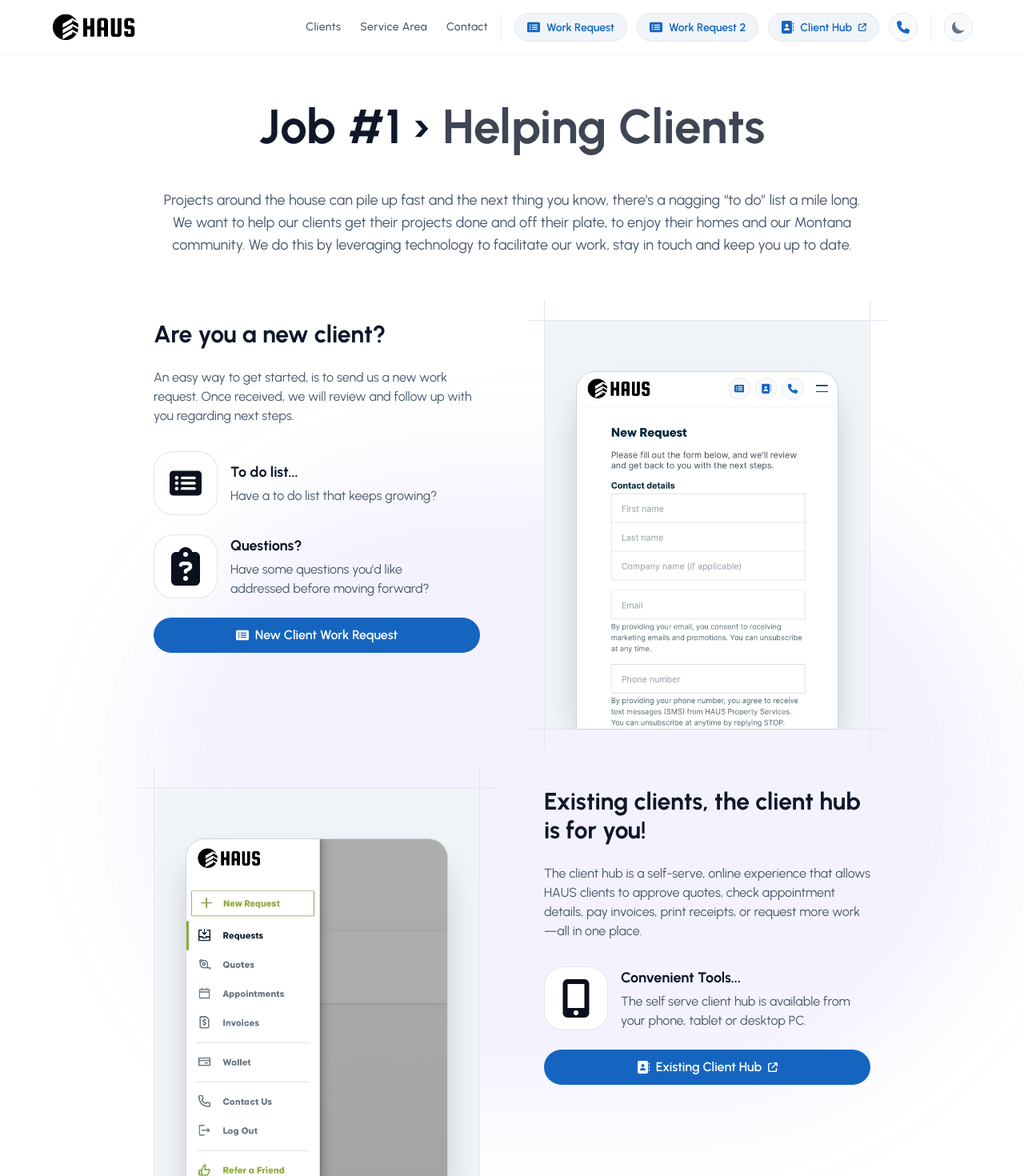
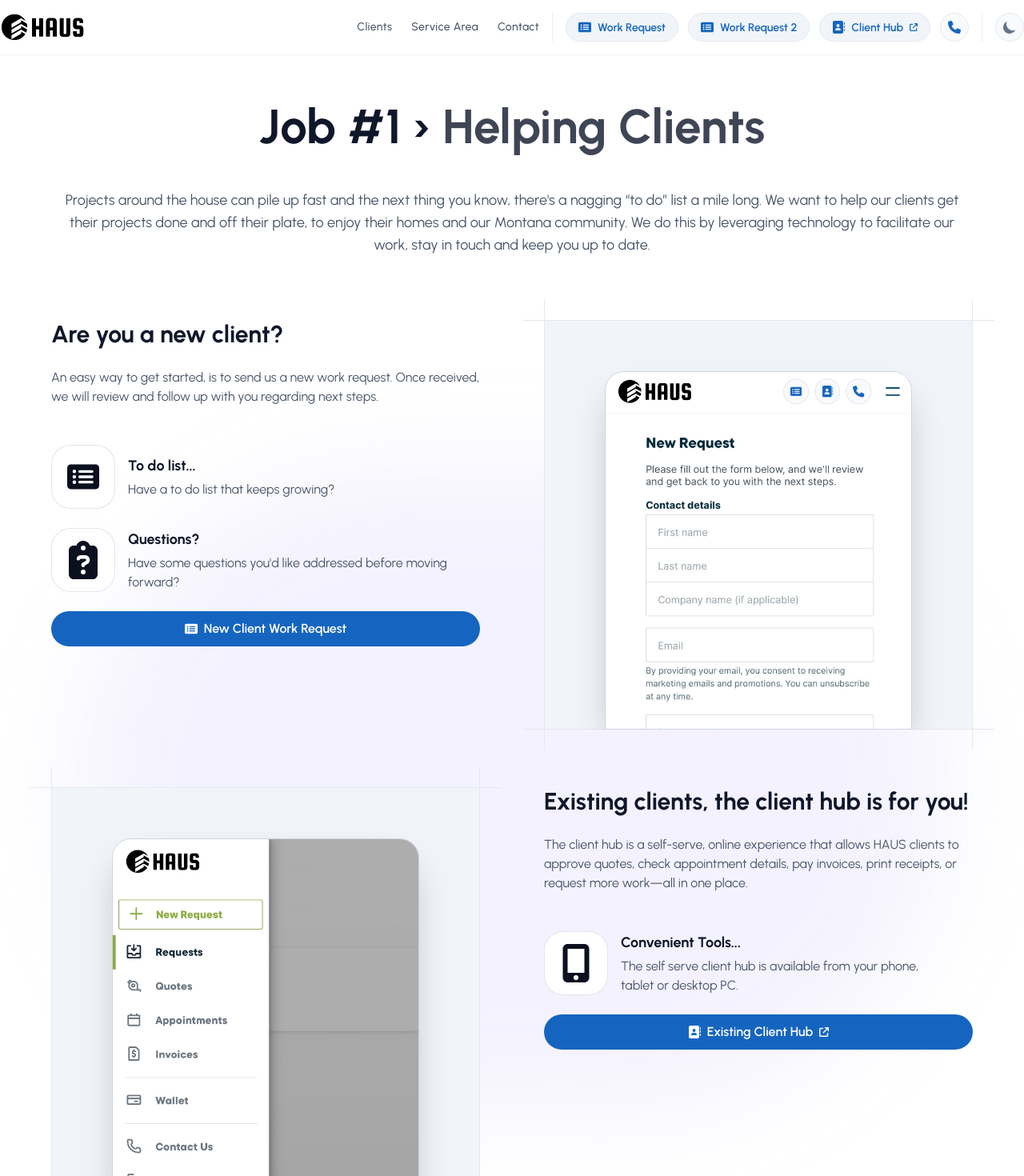
Before and after one commit to ben-v/haus, a React (Vite) app: page /clients in a window 1280 px wide. Shown: the top 1470 px of the page at 80% size. Built offline with nearby package versions, Linux system fonts and the light colour scheme.

Commit message:
Refined spacing

```diff
--- a/src/components/layouts/Footer.tsx
+++ b/src/components/layouts/Footer.tsx
@@ -42,7 +42,7 @@
   return (
     <footer className="border-t border-gray-100 pt-10 pb-8 dark:border-gray-800">
       <div>
-        <div className="m-auto space-y-8 px-4 text-gray-600 dark:text-gray-400 sm:px-12 xl:max-w-6xl xl:px-0">
+        <div className="m-auto space-y-8 px-4 text-gray-600 dark:text-gray-400 sm:px-12 xl:max-w-7xl xl:px-0">
           <div className="grid grid-cols-8 gap-6 md:gap-0">
             <div className="col-span-8 md:col-span-2 lg:col-span-3">
               <div className="flex h-full items-start justify-between gap-6 border-b border-white py-6 dark:border-gray-800 md:flex-col md:items-start md:justify-between md:space-y-6 md:border-none md:py-0">
--- a/src/components/layouts/Header.tsx
+++ b/src/components/layouts/Header.tsx
@@ -58,7 +58,7 @@
   return (
     <header>
       <nav id="navbar" className={`fixed inset-x-0 z-20 w-full border-b border-gray-100 bg-white/80 backdrop-blur dark:border-gray-700/30 dark:bg-gray-900/80 ${isNavbarActive ? 'navbar-active' : ''}`}>
-        <div className="mx-auto px-4 sm:px-12 xl:max-w-6xl xl:px-0">
+        <div className="mx-auto px-4 sm:px-12 xl:max-w-7xl xl:px-0">
           <div className="relative flex flex-wrap items-center justify-between gap-6 lg:gap-0 lg:py-4 app-tooltip-container">
             <div className="relative z-20 flex w-full justify-between md:px-0 lg:w-max">
               <HashLink to="/#" smooth aria-label="HAUS Property Services Logo" className="nav-link flex items-center space-x-2" onClick={closeNavbar}>
--- a/src/components/layouts/PageContainer2.tsx
+++ b/src/components/layouts/PageContainer2.tsx
@@ -42,10 +42,10 @@
         descriptionAlignment={propsWithDefaults.descriptionAlignment}
         />
       <ContentSection>
-        <div className={`relative grid gap-4 md:gap-12 sm:mx-auto sm:max-w-lg lg:max-w-max ${colsClassNames}`}>
+        <div className={`relative grid gap-4 md:gap-6 sm:mx-auto sm:max-w-lg md:max-w-max ${colsClassNames}`}>
           {propsWithDefaults.showContentBackground ? <ContentBackground /> : ""}
           {propsWithDefaults.columnA}
-          {propsWithDefaults.columnB ? <div className="flex flex-col gap-4 md:gap-12">{propsWithDefaults.columnB}</div> : "" }
+          {propsWithDefaults.columnB ? <div className="flex flex-col gap-4 md:gap-6">{propsWithDefaults.columnB}</div> : "" }
         </div>
       </ContentSection>
       </div>
--- a/src/content.css
+++ b/src/content.css
@@ -36,13 +36,14 @@
 
 .page-container .page-standard-width {
     @apply px-4;
-    @apply xl:max-w-5xl;
+    @apply w-full;
+    @apply xl:max-w-7xl;
 }
 
 .page-container .page-wide-width {
     @apply px-4;
     @apply w-full;
-    @apply xl:max-w-6xl;
+    @apply xl:max-w-7xl;
 }
 
 .page-container .page-header-container {
--- a/src/pages/clients/sections/ExistingClientsSection.tsx
+++ b/src/pages/clients/sections/ExistingClientsSection.tsx
@@ -24,22 +24,20 @@
         <ContentSection flexDirection="RTL">
             <div className="flex flex-col gap-4 md:flex-row-reverse">
                 <div className="relative md:w-1/2 md:ml-16">
-                    <div>
+                    <div className="relative flex flex-col gap-6">
                         <CardHeader
                             title="Existing clients, the client hub is for you!"
                             description="The client hub is a self-serve, online experience that allows HAUS clients to approve quotes, check appointment details, pay invoices, print receipts, or request more work—all in one place."
                             titleAlignment="Left"
                             descriptionAlignment="Left" />
-                        <div className="mt-8 space-y-6">
-
+                        <div className="relative flex flex-col gap-6">
                             <ContentIconContainer
                                 title="Convenient Tools..."
                                 description="The self serve client hub is available from your phone, tablet or desktop PC.">
                                 <SvgMobileScreenButtonSolid fill={theme === THEMES.DARK ? fullConfig.theme.colors.white : fullConfig.theme.colors.dark} className="m-auto w-auto" width={40} height={48} />
                             </ContentIconContainer>
 
-                            <div>
-                                <Link to="https://clienthub.getjobber.com/client_hubs/96f9f173-4904-4f62-94b1-2f43695ff40e/login/new?source=share_login" target="_blank" className="relative flex h-11 w-full items-center justify-center px-6 before:absolute before:inset-0 before:rounded-full before:bg-primary before:transition-transform before:duration-300 active:duration-75 active:before:scale-95 dark:before:bg-primaryLight">
+                            <Link to="https://clienthub.getjobber.com/client_hubs/96f9f173-4904-4f62-94b1-2f43695ff40e/login/new?source=share_login" target="_blank" className="relative flex h-11 mb-6 w-full items-center justify-center px-6 before:absolute before:inset-0 before:rounded-full before:bg-primary before:transition-transform before:duration-300 active:duration-75 active:before:scale-95 dark:before:bg-primaryLight">
                                 <div className="pr-2">
                                     <SvgAddressBookSolid width={16} height={16} className='relative m-auto' fill={theme === THEMES.DARK ? fullConfig.theme.colors.dark : fullConfig.theme.colors.white} />
                                 </div>
@@ -56,7 +54,6 @@
                         </div>
                     </div>
                 </div>
-                </div>
                 <SharpCornerClipContainer>
                     <img src={PngExistingClientHub} className="mx-auto h-80 w-96 rounded-t-3xl border border-gray-300/100 object-cover object-top shadow-2xl dark:border-transparent sm:h-[28rem]" alt="existing client hub screenshot" width="850" height="1780" />
                 </SharpCornerClipContainer>
--- a/src/pages/clients/sections/NewClientsSection.tsx
+++ b/src/pages/clients/sections/NewClientsSection.tsx
@@ -10,6 +10,7 @@
 import SvgClipboardQuestionSolid from "../../../components/images/icons/SvgClipboardQuestionSolid";
 import CardHeader from "../../../components/layouts/CardHeader";
 import ContentSection from "../../../components/layouts/ContentSection";
+import { HashLink } from "react-router-hash-link";
 
 const fullConfig = resolveConfig(tailwindConfig)
 
@@ -20,13 +21,13 @@
         <ContentSection>
             <div className="flex flex-col gap-4 md:flex-row">
                 <div className="relative md:w-1/2 md:mr-16">
-                    <div>
+                    <div className="relative flex flex-col gap-6">
                         <CardHeader
                             title="Are you a new client?"
                             description="An easy way to get started, is to send us a new work request. Once received, we will review and follow up with you regarding next steps."
                             titleAlignment="Left"
                             descriptionAlignment="Left" />
-                        <div className="mt-8 space-y-6">
+                        <div className="relative flex flex-col gap-6">
                             <ContentIconContainer
                                 title="To do list..."
                                 description="Have a to do list that keeps growing?">
@@ -39,13 +40,13 @@
                                 <SvgClipboardQuestionSolid fill={theme === THEMES.DARK ? fullConfig.theme.colors.white : fullConfig.theme.colors.dark} className="m-auto w-auto" width={40} height={48} />
                             </ContentIconContainer>
 
-                            <a href="/work-request/#" className="relative flex h-11 w-full items-center justify-center px-6 before:absolute before:inset-0 before:rounded-full before:bg-primary before:transition-transform before:duration-300 active:duration-75 active:before:scale-95 dark:before:bg-primaryLight">
+                            <HashLink to="/work-request/#" className="relative mb-6 flex h-11 w-full items-center justify-center px-6 before:absolute before:inset-0 before:rounded-full before:bg-primary before:transition-transform before:duration-300 active:duration-75 active:before:scale-95 dark:before:bg-primaryLight">
                                 <div className="pr-2">
                                     <SvgRectangleListSolid width={16} height={16} className='relative m-auto' fill={theme === THEMES.DARK ? fullConfig.theme.colors.dark : fullConfig.theme.colors.white} />
                                 </div>
 
                                 <span className="relative text-base font-semibold text-white dark:text-dark">New Client Work Request</span>
-                            </a>
+                            </HashLink>
                         </div>
                     </div>
                 </div>
--- a/src/pages/landing/index.tsx
+++ b/src/pages/landing/index.tsx
@@ -18,7 +18,6 @@
   return (
     <PageContainer2
       id="landing"
-      width="Wide"
       titlePartA="Comfortable, Functional,&nbsp;"
       titlePartB="Happy Homes"
       highlightType="Vibrant"
```
Lines whose indentation alone changed are shown as unchanged.
